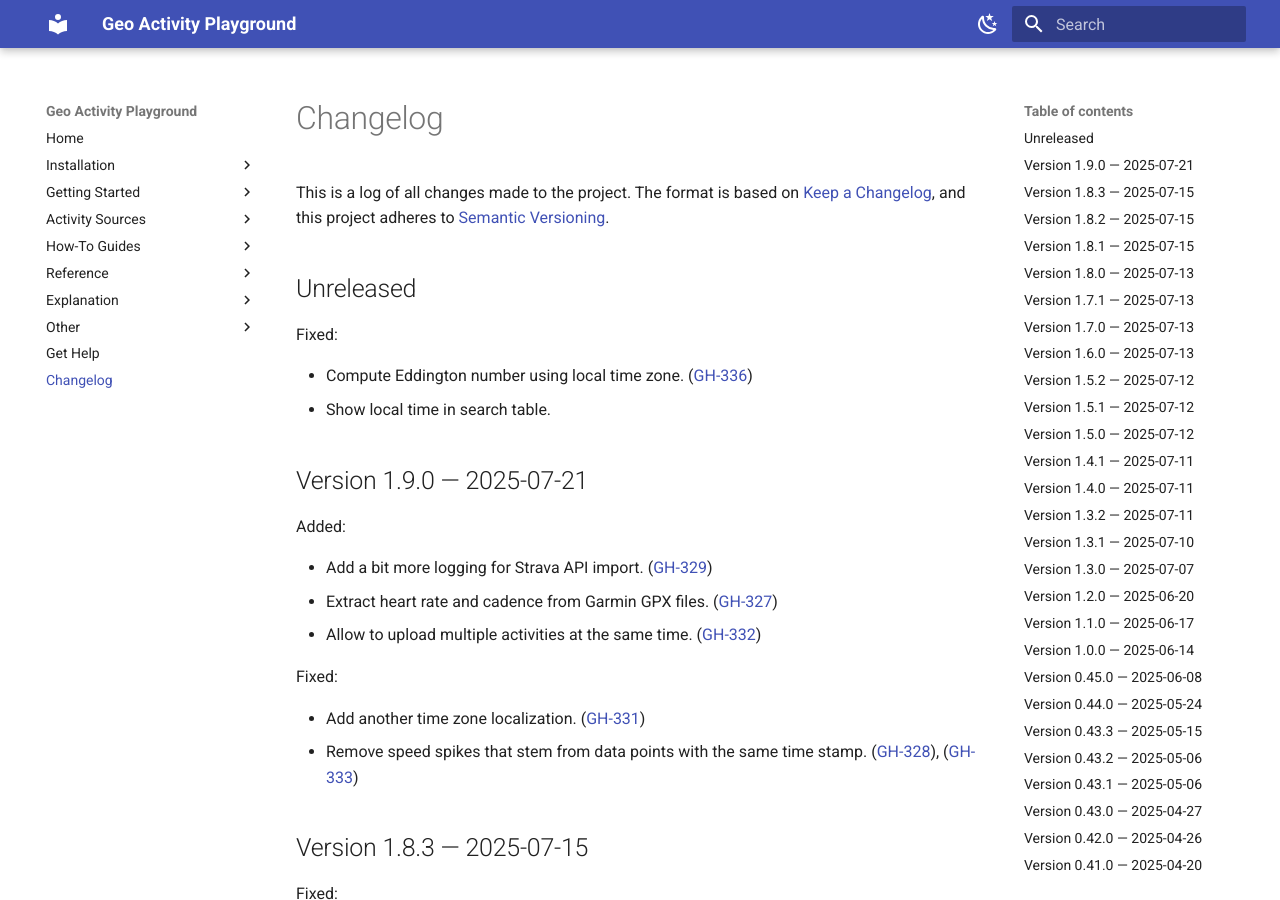
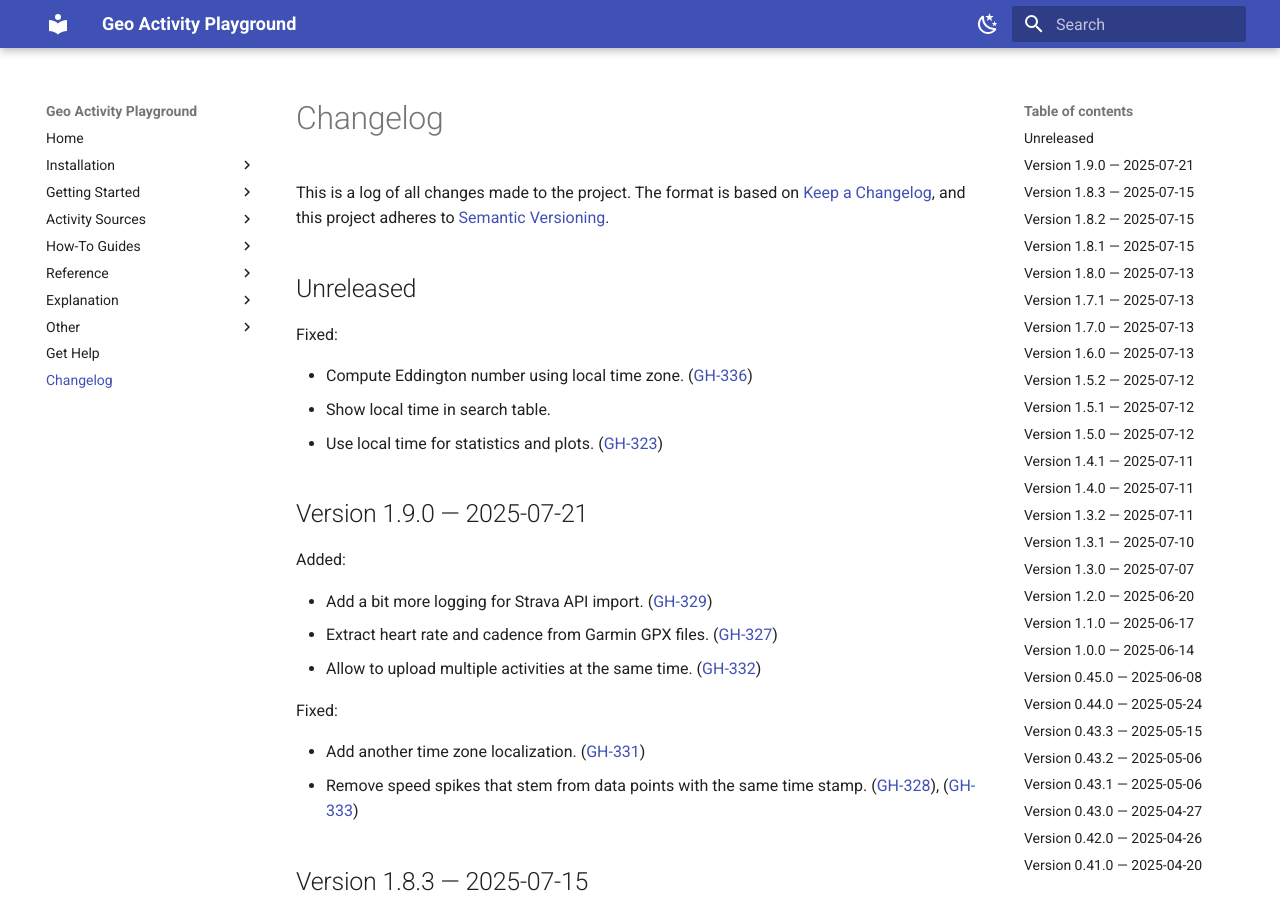
Before and after one commit to martin-ueding/geo-activity-playground, an MkDocs documentation site: the page built from docs/changelog.md, in a window 1280 px wide and 900 px high. Built offline with MkDocs 1.6.1 and Material for MkDocs 9.7.7, drawn with Linux system fonts in a browser that asks for light colours.

Commit message:
Changelog entry

```diff
--- a/docs/changelog.md
+++ b/docs/changelog.md
@@ -21,6 +21,7 @@ Fixed:
 
 - Compute Eddington number using local time zone. ([GH-336](https://github.com/martin-ueding/geo-activity-playground/issues/336))
 - Show local time in search table.
+- Use local time for statistics and plots. ([GH-323](https://github.com/martin-ueding/geo-activity-playground/issues/323))
 
 ## Version 1.9.0 — 2025-07-21
 
```
